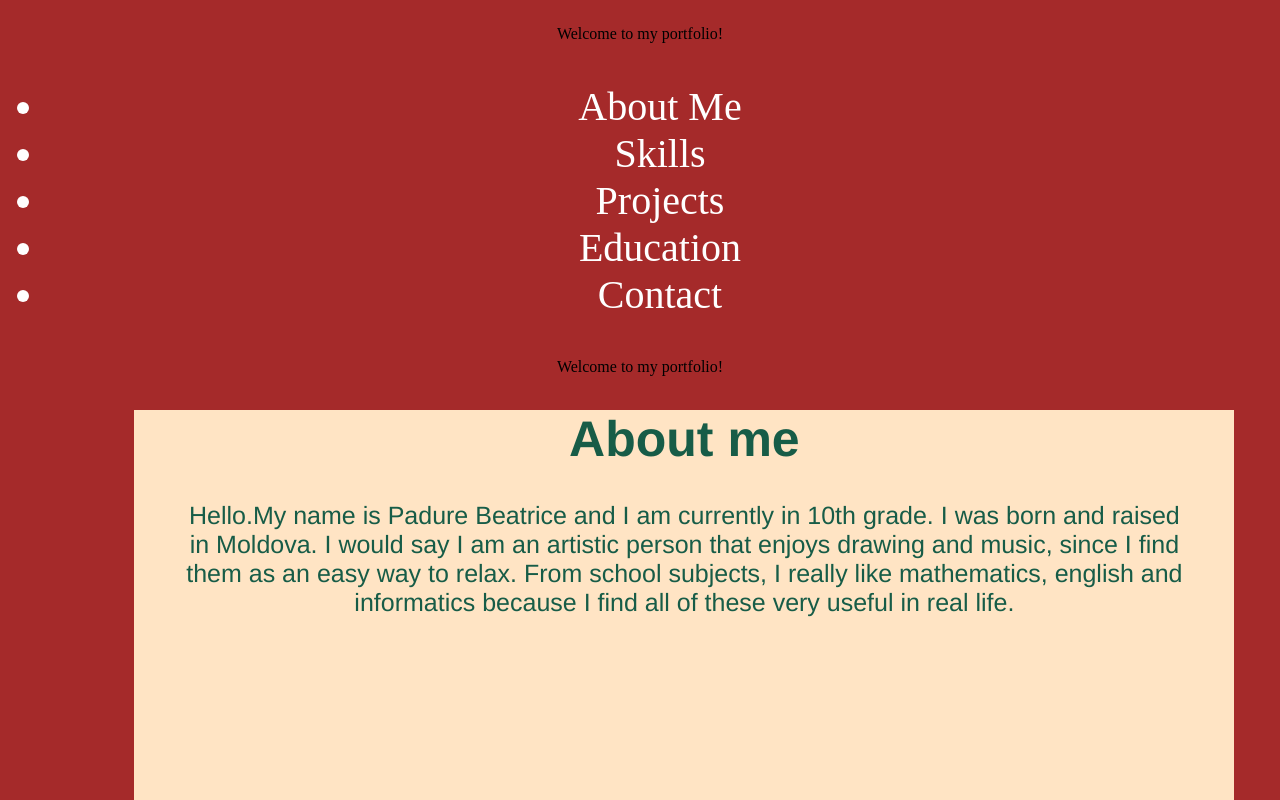
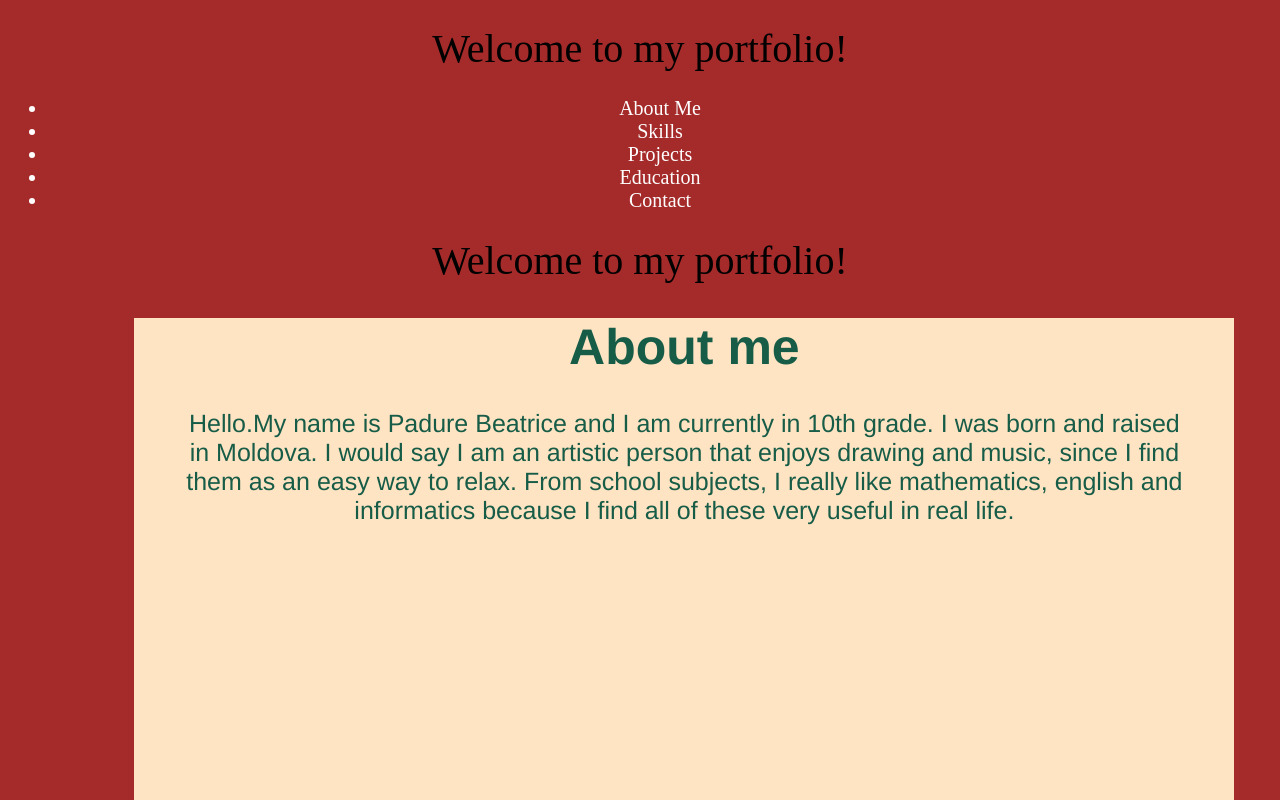
Before and after one commit to beatricepadure/Personal-Portfolio, a plain HTML site: page index.html in a window 1280 px wide. Shown: the top 800 px of the page. Drawn offline with Linux system fonts and the light colour scheme.

Commit message:
Update project.css

```diff
--- a/project.css
+++ b/project.css
@@ -5,7 +5,7 @@
 ul {
     color:white;
     font:Helvetica;
-    font-size:40px
+    font-size:20px;
 }
 div#block {
     animation-name:my-animation;
@@ -14,6 +14,11 @@ div#block {
 p {
     display: block;
     margin: 25px 50px 25px 50px;
+}
+.header {
+    color:beije;
+    font:Georgia;
+    font-size:40px;
 }
 #block {
     color: rgb(23, 92, 71);
```
